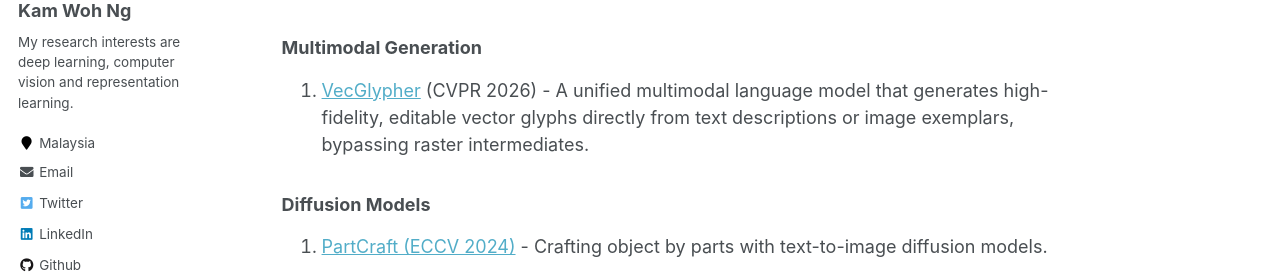
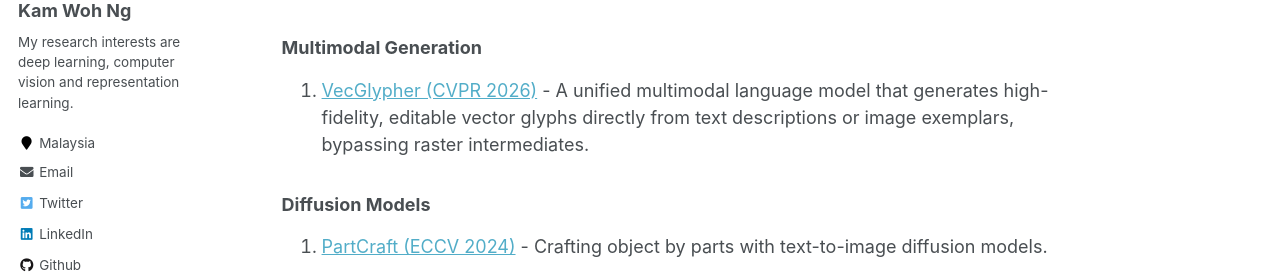
Before and after one commit to kamwoh/kamwoh.github.io, a Jekyll site: the page built from _pages/about.md, in a window 1280 px wide and 900 px high, scrolled down 452 px. Shown: the part 180-453 px from the top of the window. Built offline with Jekyll 4.4.1, drawn with Linux system fonts in a browser that asks for light colours.

```diff
--- a/_pages/about.md
+++ b/_pages/about.md
@@ -25,7 +25,7 @@ Selected Publications
 
 ### Multimodal Generation
 
-1. [VecGlypher](https://arxiv.org/abs/2602.21461) (CVPR 2026) - A unified multimodal language model that generates high-fidelity, editable vector glyphs directly from text descriptions or image exemplars, bypassing raster intermediates.
+1. [VecGlypher (CVPR 2026)](https://arxiv.org/abs/2602.21461) - A unified multimodal language model that generates high-fidelity, editable vector glyphs directly from text descriptions or image exemplars, bypassing raster intermediates.
 
 ### Diffusion Models
 
```
